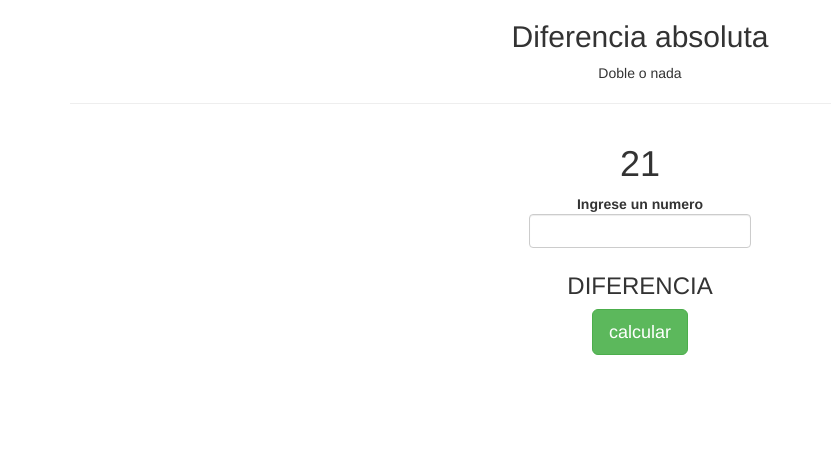
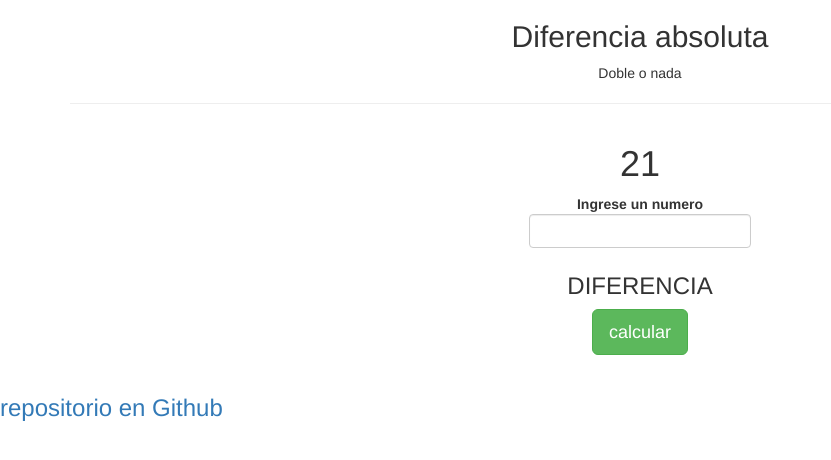
Before and after one commit to gabdelc/diff21, a plain HTML site: page index.html in a window 1280 px wide. Shown: the whole page, without its empty margins (0-831 px from the left). Drawn offline with nearby package versions, Linux system fonts and the light colour scheme.

Commit message:
add link

```diff
--- a/index.html
+++ b/index.html
@@ -26,6 +26,11 @@
         <h1 id="resultado"></h1>
         </div>
 </div>
+	<footer>
+	   <h3>
+	    <a href="https://github.com/gabdelc/diff21"> repositorio en Github</a>
+	    </h3>
+	</footer>
 
 
 </body>
```
